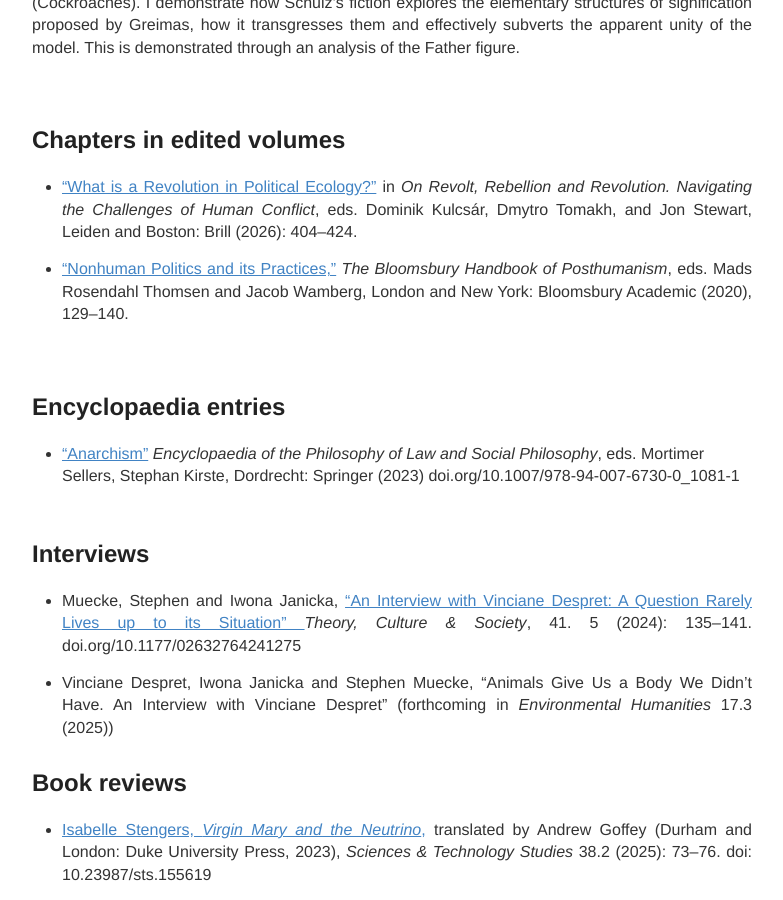
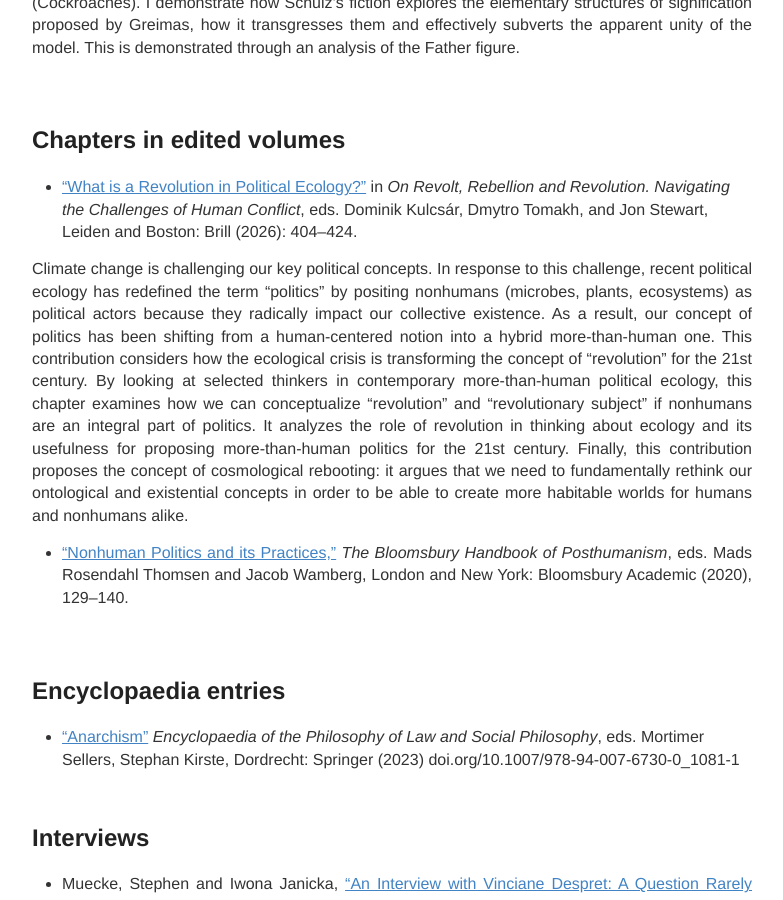
Before and after one commit to IJanicka/IJanicka.github.io, a Jekyll site: the page built from publications.md, in a window 1280 px wide and 900 px high, scrolled down 5553 px. Shown: the whole window, without its empty margins (248-1031 px from the left). Built offline with Jekyll 4.4.1, drawn with Linux system fonts in a browser that asks for light colours.

Commit message:
Update publications.md

```diff
--- a/publications.md
+++ b/publications.md
@@ -87,6 +87,9 @@ Fredric Jameson, in his Foreword to the English translation of Greimas’ “On
 
 * <a href="https://brill.com/edcollchap/book/9789004744721/BP000026.xml" target="blank"> “What is a Revolution in Political Ecology?”</a> in *On Revolt, Rebellion and Revolution. Navigating the Challenges of Human Conflict*, eds. Dominik Kulcsár, Dmytro Tomakh, and Jon Stewart, Leiden and Boston: Brill (2026): 404–424. <br>
 
+Climate change is challenging our key political concepts. In response to this challenge, recent political ecology has redefined the term “politics” by positing nonhumans (microbes, plants, ecosystems) as political actors because they radically impact our collective existence. As a result, our concept of politics has been shifting from a human-centered notion into a hybrid more-than-human one. This contribution considers how the ecological crisis is transforming the concept of “revolution” for the 21st century. By looking at selected thinkers in contemporary more-than-human political ecology, this chapter examines how we can conceptualize “revolution” and “revolutionary subject” if nonhumans are an integral part of politics. It analyzes the role of revolution in thinking about ecology and its usefulness for proposing more-than-human politics for the 21st century. Finally, this contribution proposes the concept of cosmological rebooting: it argues that we need to fundamentally rethink our ontological and existential concepts in order to be able to create more habitable worlds for humans and nonhumans alike.
+
+
 * <a href="../articles/Iwona Janicka_Nonhuman Politics and Its Practices_in The Bloomsbury Handbook of Posthumanism_ed Wamberg and Thomsen_2020.pdf" target="_blank">“Nonhuman Politics and its Practices,”</a> *The Bloomsbury Handbook of Posthumanism*, eds. Mads Rosendahl Thomsen and Jacob Wamberg, London and New York: Bloomsbury Academic (2020), 129–140.<br>
 
   <br>
```
